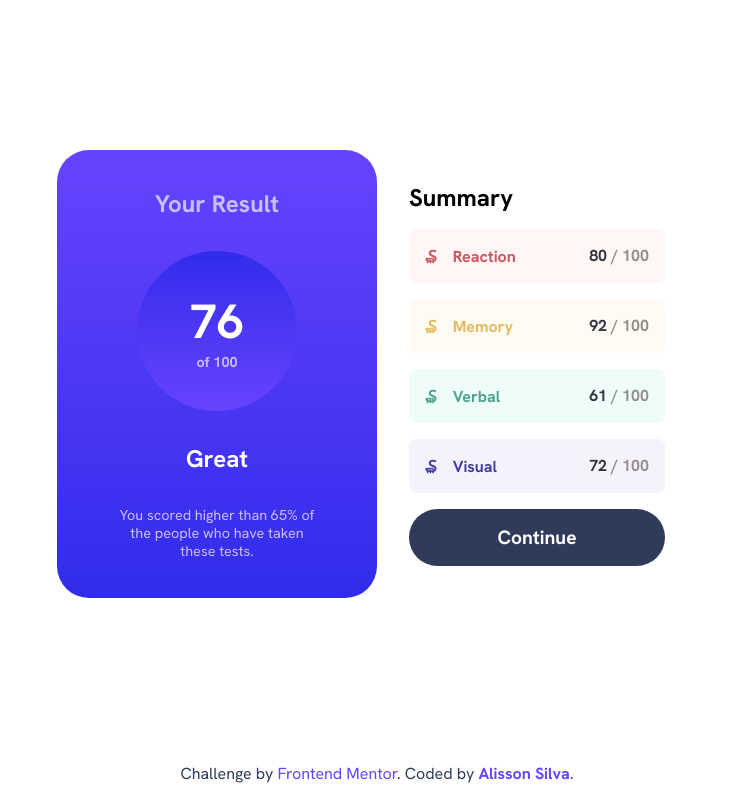
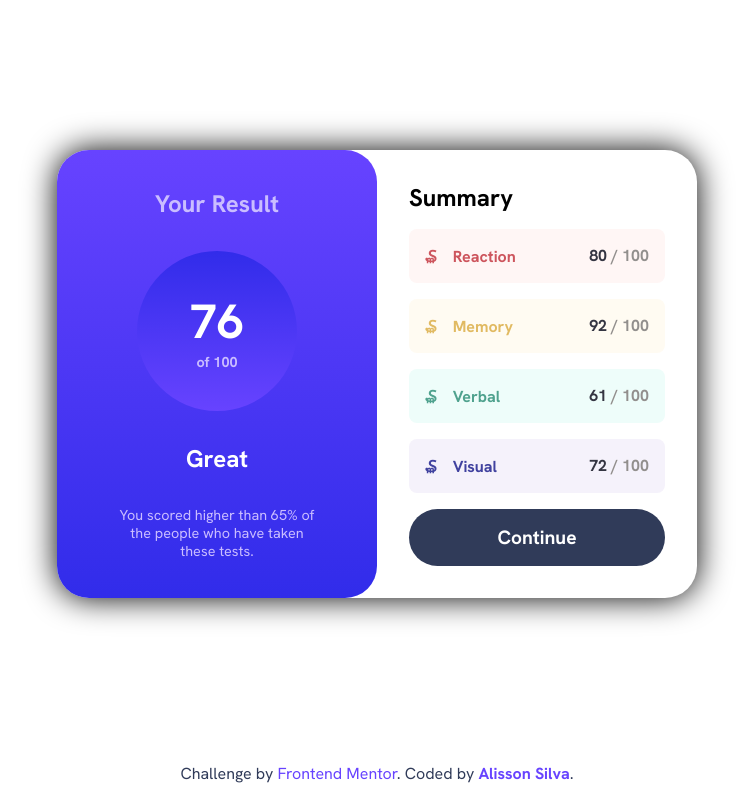
Before and after one commit to Alissonasj/results-summary-component, a plain HTML site: page index.html in a window 1280 px wide. Shown: the whole page, without its empty margins (263-1016 px from the left). Drawn offline with Linux system fonts and the light colour scheme.

Commit message:
Update style.css

```diff
--- a/assets/css/style.css
+++ b/assets/css/style.css
@@ -60,6 +60,7 @@ body {
 
 .section {
     padding: 1rem;
+
 }
 
 /* SUMMARY */
@@ -166,6 +167,8 @@ body {
         grid-row: 1;
         justify-self: center;
         display: flex;
+        box-shadow: 0 0 2rem;
+        border-radius: 2rem;
     }
 
     .t-container {
```
